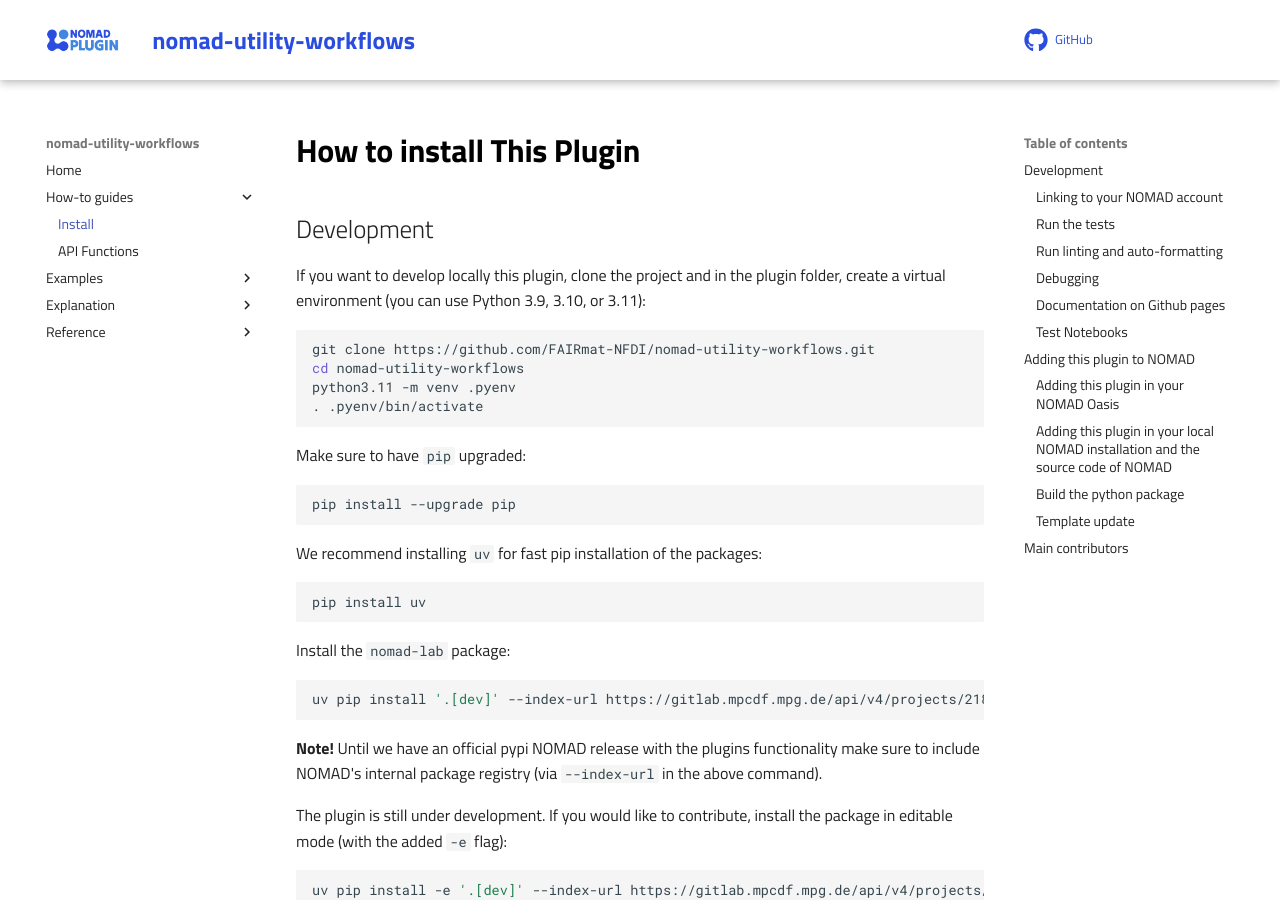
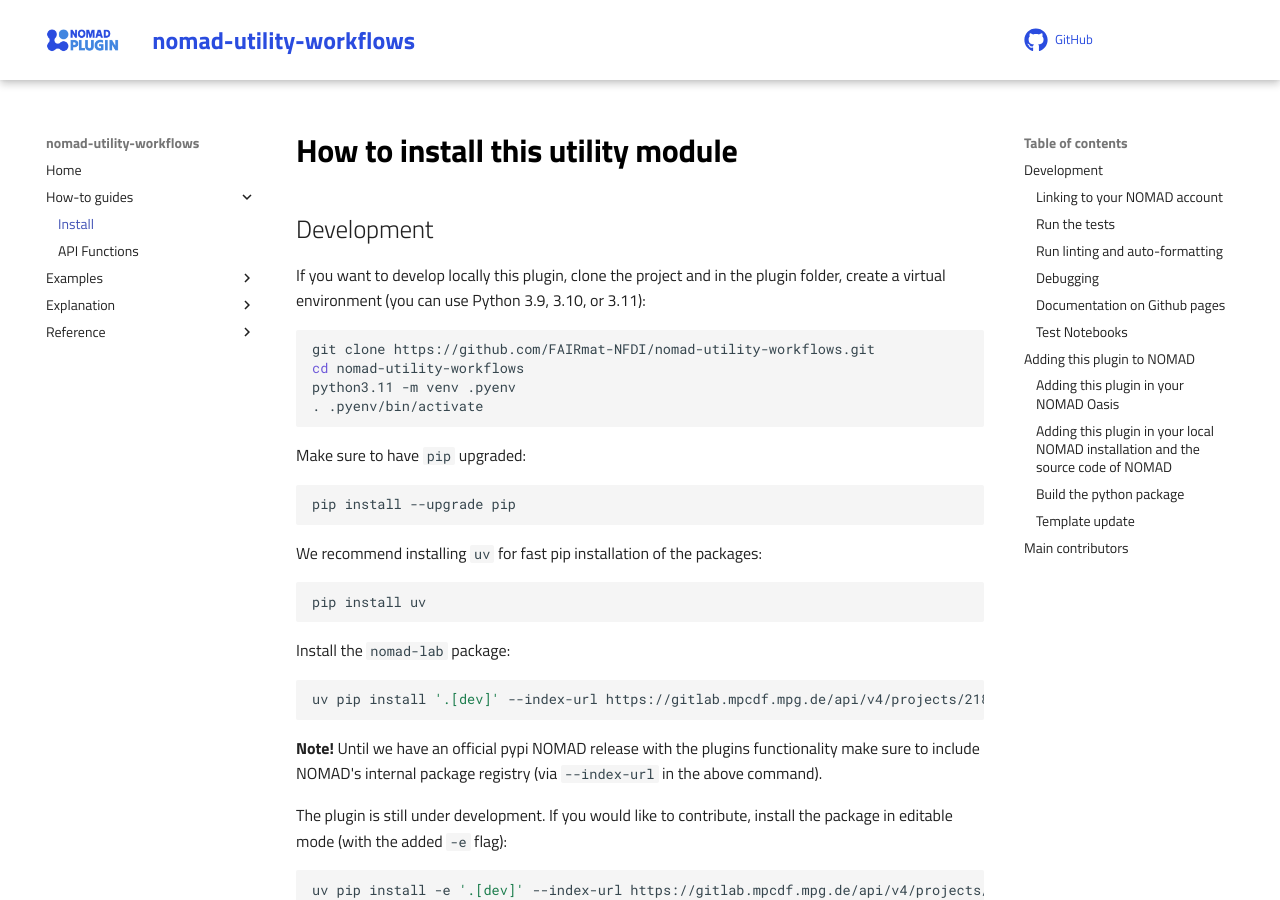
Before and after one commit to FAIRmat-NFDI/nomad-utility-workflows, an MkDocs documentation site: the page built from docs/how_to/install_this_plugin.md, in a window 1280 px wide and 900 px high. Built offline with MkDocs 1.6.1 and Material for MkDocs 9.7.7, drawn with Linux system fonts in a browser that asks for light colours; comment, search, counter and statistics services are not loaded.

Commit message:
adjust metadata for pypi

```diff
--- a/docs/how_to/install_this_plugin.md
+++ b/docs/how_to/install_this_plugin.md
@@ -1,4 +1,4 @@
-# How to install This Plugin
+# How to install this utility module
 
 
 ## Development
--- a/pyproject.toml
+++ b/pyproject.toml
@@ -15,7 +15,7 @@
 ]
 name = "nomad-utility-workflows"
 description = "A module with utilities for interacting with NOMAD via, e.g., a workflow manager."
-version = "0.1.0"
+version = "0.0.1"
 readme = "README.md"
 requires-python = ">=3.9"
 authors = [
```
